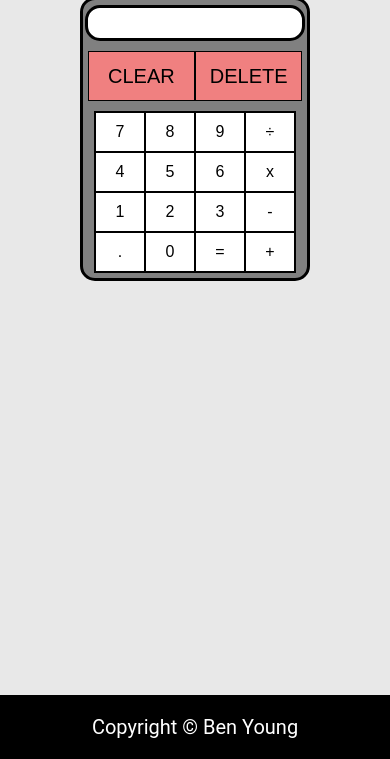
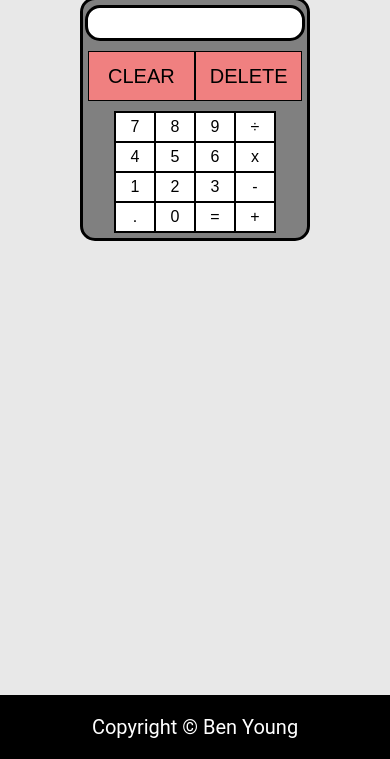
Before and after one commit to BenYoung03/calculator, a plain HTML site: page index.html in a window 390 px wide. Shown: the part 85-844 px from the top of the page. Drawn offline with nearby package versions, Linux system fonts and the light colour scheme.

Commit message:
Fix bug where buttons wrap incorrectly when screen shrinks

```diff
--- a/styles.css
+++ b/styles.css
@@ -10,7 +10,6 @@ body {
     text-align: center;
     font-size: 60px;
     margin: 0;
-    /*make this title a cool font*/
     font-family: 'Open Sans', sans-serif;
     font-weight: 100;
     color: #fff;
@@ -80,8 +79,6 @@ body {
     background-color: #ff3333;
 }
 
-/*TODO: Fix styling for buttons and make them properly wrap.
-        Create different boxes for digits and operators*/
 .button {
     width: 100px;
     height: 50px;
@@ -160,8 +157,8 @@ body {
 
     .button {
         font-size: 16px;
-        width: 50px;
-        height: 40px;
+        width: 40px;
+        height: 30px;
     }
 
     #clear, #backspace {
```
